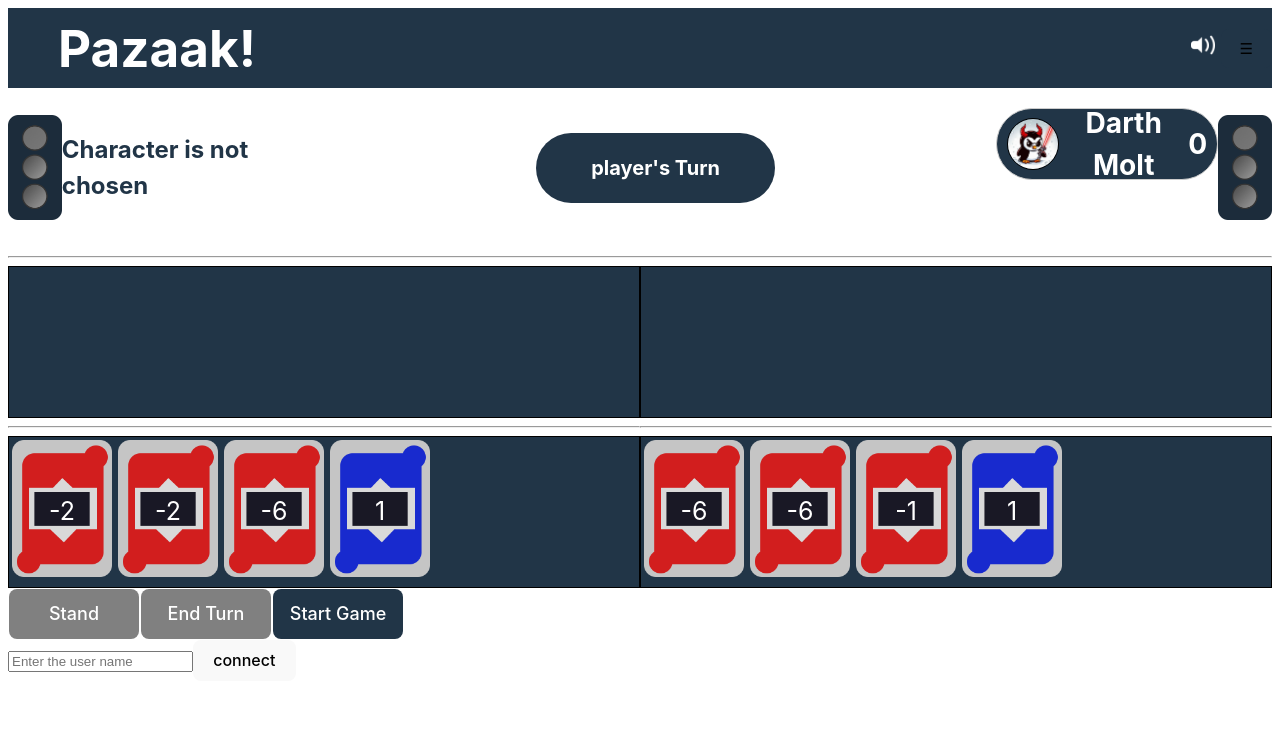
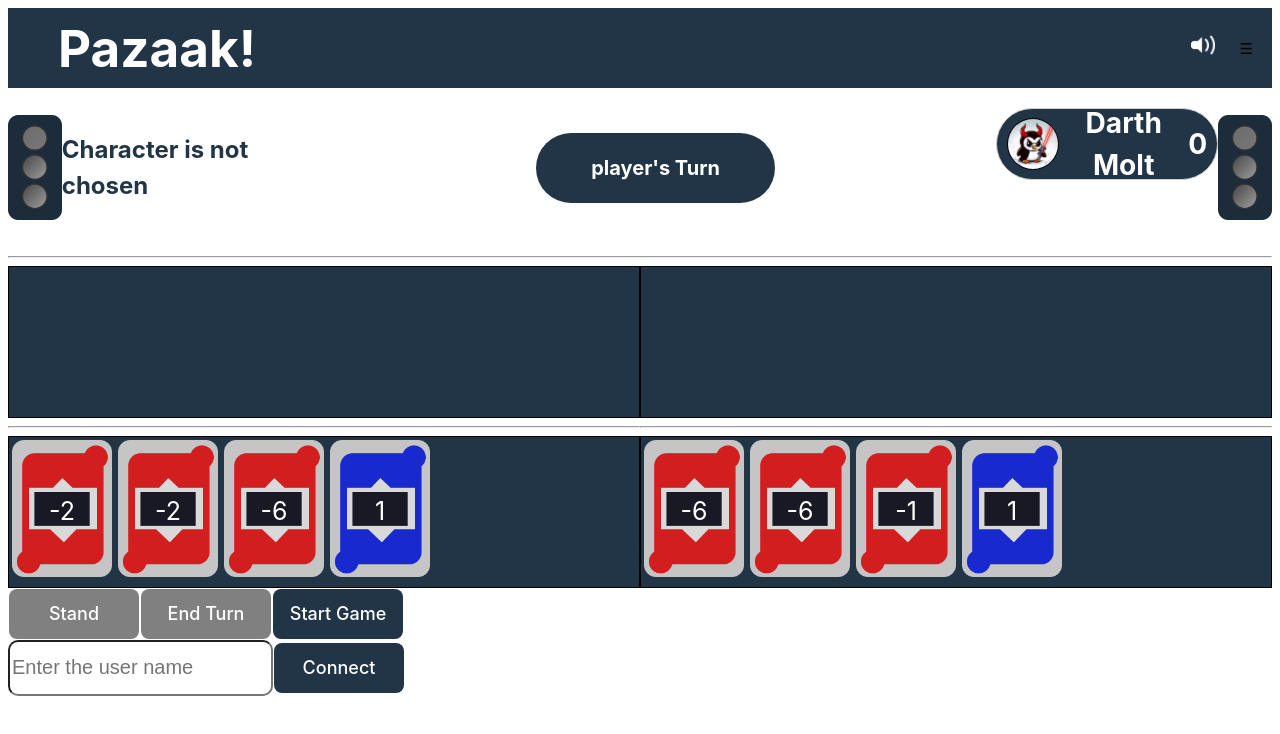
Before and after one commit to abasile1-tech/PazaakPadawan, a React (Vite) app in the folder client/: page /pvp in a window 1280 px wide. Shown: the top 734 px of the page. Built offline with nearby package versions, Linux system fonts and the light colour scheme.

Commit message:
chat function CSS

```diff
--- a/client/src/App.css
+++ b/client/src/App.css
@@ -77,6 +77,13 @@
     margin: 1px;
     background-color: #213547;
     color: white;
+}
+
+.messageBox {
+  height: 50px;
+  width: 257px;
+  font-size: 20px;
+  border-radius: 10px;
 }
 
 
--- a/client/src/components/Chat.tsx
+++ b/client/src/components/Chat.tsx
@@ -114,6 +114,7 @@ const Chat = () => {
             ))}
           </div>
           <input
+            className="messageBox"
             type="text"
             placeholder="Type message here..."
             value={userData.message}
@@ -126,13 +127,14 @@ const Chat = () => {
       ) : (
         <div>
           <input
+            className="messageBox"
             id="user-name"
             placeholder="Enter the user name"
             value={userData.username}
             onChange={handleUserName}
           />
-          <button type="button" onClick={registerUser}>
-            connect
+          <button className="gameButtons" type="button" onClick={registerUser}>
+            Connect
           </button>
         </div>
       )}
```
